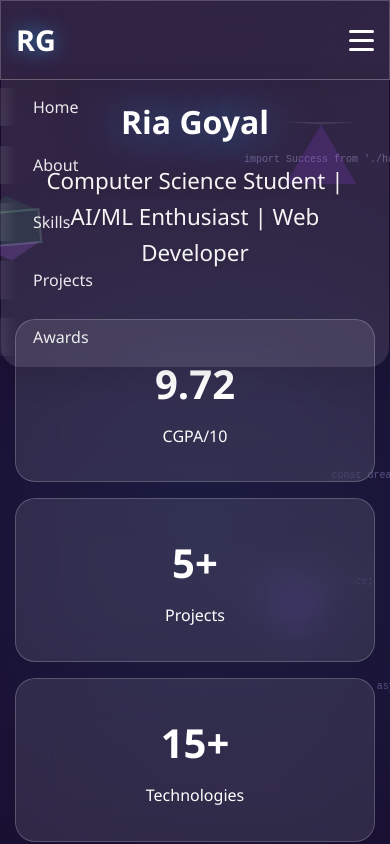
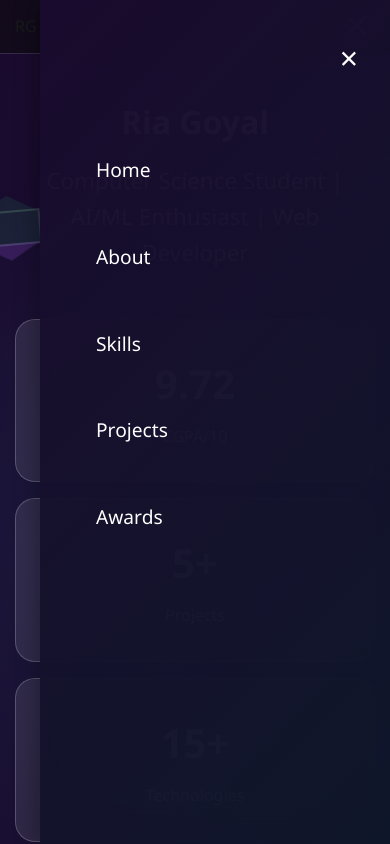
Before and after one commit to krbok/newportR, a plain HTML site: page index.html in a window 390 px wide. Both pictures are taken after a click on the element 361 px from the left and 40 px from the top of the page. Shown: the top 844 px of the page. Drawn offline with Linux system fonts and the light colour scheme.

Commit message:
Update index.html

```diff
--- a/index.html
+++ b/index.html
@@ -217,75 +217,172 @@ body {
 }
 
 /* Header with Glassmorphism */
-header {
-    background: rgba(255, 255, 255, 0.1);
-    backdrop-filter: blur(20px);
-    -webkit-backdrop-filter: blur(20px);
-    border: 1px solid rgba(255, 255, 255, 0.2);
-    box-shadow: 0 8px 32px rgba(0, 0, 0, 0.1);
+/* Modern Header */
+.header-modern {
     position: fixed;
+    top: 0;
     width: 100%;
-    top: 0;
+    background: rgba(255, 255, 255, 0.05); /* More translucent */
+    backdrop-filter: blur(15px);
+    border-bottom: 1px solid rgba(255, 255, 255, 0.08);
     z-index: 1000;
     transition: all 0.3s ease;
 }
 
-nav {
+.nav-modern {
     display: flex;
     justify-content: space-between;
     align-items: center;
-    padding: 1rem 0;
-}
-
-.logo {
-    font-size: 1.8rem;
-    font-weight: bold;
+    padding: 0.7rem 0; /* Reduced from 1rem */
+}
+
+.nav-toggle {
+    display: flex;
+    flex-direction: column;
+    cursor: pointer;
+    padding: 5px;
+    transition: all 0.3s ease;
+}
+
+.hamburger-line {
+    width: 25px;
+    height: 3px;
+    background: #fff;
+    margin: 2px 0;
+    transition: all 0.3s ease;
+    border-radius: 2px;
+}
+
+.nav-toggle.active .hamburger-line:nth-child(1) {
+    transform: rotate(45deg) translate(5px, 5px);
+}
+
+.nav-toggle.active .hamburger-line:nth-child(2) {
+    opacity: 0;
+}
+
+.nav-toggle.active .hamburger-line:nth-child(3) {
+    transform: rotate(-45deg) translate(7px, -6px);
+}
+
+/* Side Navigation */
+.side-nav {
+    position: fixed;
+    top: 0;
+    right: -350px;
+    width: 350px;
+    height: 100vh;
+    background: linear-gradient(135deg, rgba(26, 11, 46, 0.98), rgba(15, 23, 42, 0.98));
+    backdrop-filter: blur(30px);
+    transition: right 0.4s cubic-bezier(0.25, 0.46, 0.45, 0.94);
+    z-index: 1001;
+    box-shadow: -5px 0 20px rgba(0, 0, 0, 0.3);
+}
+
+.side-nav.active {
+    right: 0;
+}
+
+.side-nav-content {
+    padding: 2rem;
+    height: 100%;
+    display: flex;
+    flex-direction: column;
+}
+
+.close-btn {
+    align-self: flex-end;
+    font-size: 2rem;
     color: #fff;
-    text-shadow: 0 0 20px rgba(52, 152, 219, 0.8);
+    cursor: pointer;
+    margin-bottom: 2rem;
     transition: all 0.3s ease;
 }
 
-.logo:hover {
-    transform: scale(1.1);
-    text-shadow: 0 0 30px rgba(52, 152, 219, 1);
-}
-
-.nav-links {
-    display: flex;
+.close-btn:hover {
+    color: #9b59b6;
+    transform: rotate(90deg);
+}
+
+.side-nav-links {
     list-style: none;
-    gap: 2rem;
-}
-
-.nav-links a {
+    flex: 1;
+}
+
+.side-nav-links li {
+    margin: 1.5rem 0;
+}
+
+.side-nav-links a {
+    color: #fff;
     text-decoration: none;
-    color: rgba(255, 255, 255, 0.9);
+    font-size: 1.2rem;
     font-weight: 500;
+    display: block;
+    padding: 1rem 1.5rem;
+    border-radius: 15px;
     transition: all 0.3s ease;
-    padding: 8px 16px;
-    border-radius: 20px;
     position: relative;
     overflow: hidden;
 }
 
-.nav-links a::before {
+.side-nav-links a::before {
     content: '';
     position: absolute;
     top: 0;
     left: -100%;
     width: 100%;
     height: 100%;
-    background: linear-gradient(90deg, transparent, rgba(255, 255, 255, 0.2), transparent);
-    transition: left 0.5s ease;
-}
-
-.nav-links a:hover::before {
-    left: 100%;
-}
-
-.nav-links a:hover {
+    background: linear-gradient(90deg, #3498db, #9b59b6);
+    transition: left 0.3s ease;
+    z-index: -1;
+}
+
+.side-nav-links a:hover::before {
+    left: 0;
+}
+
+.side-nav-links a:hover {
+    transform: translateX(10px);
+}
+
+.side-nav-footer {
+    text-align: center;
     color: #fff;
-    background: rgba(52, 152, 219, 0.3);
-    transform: translateY(-2px);
+}
+
+.side-social-links {
+    display: flex;
+    justify-content: center;
+    gap: 1rem;
+    margin-top: 1rem;
+}
+.social-logo {
+    width: 24px;
+    height: 24px;
+    object-fit: contain;
+    /* Makes logos white */
+}
+
+
+
+/* Overlay */
+.nav-overlay {
+    position: fixed;
+    top: 0;
+    left: 0;
+    width: 100%;
+    height: 100%;
+    background: rgba(0, 0, 0, 0.5);
+    opacity: 0;
+    visibility: hidden;
+    transition: all 0.3s ease;
+    z-index: 1000;
+}
+
+.nav-overlay.active {
+    opacity: 1;
+    visibility: visible;
 }
 
 /* Mobile Menu Toggle */
@@ -859,18 +956,38 @@ section {
 /* Responsive Design */
 @media (max-width: 768px) {
     .nav-links {
-        display: none;
-        position: absolute;
-        top: 100%;
-        left: 0;
-        width: 100%;
-        background: rgba(255, 255, 255, 0.1);
-        backdrop-filter: blur(20px);
-        flex-direction: column;
-        padding: 1rem;
-        box-shadow: 0 10px 30px rgba(0, 0, 0, 0.1);
-        border-radius: 0 0 20px 20px;
-    }
+    display: none;
+    position: fixed;
+    top: 70px;
+    left: 0;
+    width: 100%;
+    height: calc(100vh - 70px);
+    background: rgba(15, 23, 42, 0.98);
+    backdrop-filter: blur(30px);
+    flex-direction: column;
+    padding: 2rem 1rem;
+    box-shadow: 0 10px 30px rgba(0, 0, 0, 0.5);
+    border-radius: 0;
+    z-index: 999;
+    gap: 1.5rem;
+    border-top: 2px solid rgba(147, 51, 234, 0.5);
+}
+
+    .nav-links li {
+        margin: 0;
+    }
+
+    .nav-links a {
+    display: block;
+    padding: 1.2rem 2rem;
+    font-size: 1.2rem;
+    text-align: center;
+    border-radius: 15px;
+    background: rgba(147, 51, 234, 0.2);
+    border: 1px solid rgba(147, 51, 234, 0.3);
+    margin-bottom: 1rem;
+    backdrop-filter: blur(10px);
+}
 
     .nav-links.active {
         display: flex;
@@ -1067,24 +1184,35 @@ section {
     </div>
 </div>
     <!-- Header -->
-    <header>
+    <header class="header-modern">
         <div class="container">
-            <nav>
+            <nav class="nav-modern">
                 <div class="logo">RG</div>
-                <ul class="nav-links" id="navLinks">
+                <div class="nav-toggle" id="navToggle">
+                    <span class="hamburger-line"></span>
+                    <span class="hamburger-line"></span>
+                    <span class="hamburger-line"></span>
+                </div>
+            </nav>
+        </div>
+
+        <!-- Side Navigation -->
+        <div class="side-nav" id="sideNav">
+            <div class="side-nav-content">
+                <div class="close-btn" id="closeBtn">&times;</div>
+                <ul class="side-nav-links">
                     <li><a href="#home">Home</a></li>
                     <li><a href="#about">About</a></li>
                     <li><a href="#skills">Skills</a></li>
                     <li><a href="#projects">Projects</a></li>
                     <li><a href="#achievements">Awards</a></li>
                 </ul>
-                <div class="menu-toggle" id="menuToggle">
-                    <span></span>
-                    <span></span>
-                    <span></span>
-                </div>
-            </nav>
+
+            </div>
         </div>
+
+        <!-- Overlay -->
+        <div class="nav-overlay" id="navOverlay"></div>
     </header>
 
     <!-- Hero Section -->
@@ -1396,10 +1524,18 @@ section {
             <p>Ready to collaborate on innovative AI/ML projects or discuss exciting opportunities in technology</p>
 
             <div class="social-links">
-                <a href="mailto:riagoyal125@gmail.com" class="social-link">📧</a>
-                <a href="https://linkedin.com/in/ria-goyal125" class="social-link" target="_blank">💼</a>
-                <a href="https://github.com/RIAgoyal12" class="social-link" target="_blank">🐱</a>
-                <a href="tel:+917536975370" class="social-link">📱</a>
+                <a href="mailto:riagoyal125@gmail.com" class="social-link">
+                    <img src="gmail.png" alt="Email" class="social-logo">
+                </a>
+                <a href="https://linkedin.com/in/ria-goyal125" class="social-link" target="_blank">
+                    <img src="linkedin.png" alt="LinkedIn" class="social-logo">
+                </a>
+                <a href="https://github.com/RIAgoyal12" class="social-link" target="_blank">
+                    <img src="github-sign.png" alt="GitHub" class="social-logo">
+                </a>
+                <a href="tel:+917536975370" class="social-link">
+                    <img src="circle.png" alt="Phone" class="social-logo">
+                </a>
             </div>
 
             <p>© 2024 Ria Goyal. Crafted with passion for innovation and excellence.</p>
@@ -1409,6 +1545,69 @@ section {
 
     <script>
         // Mobile menu toggle
+        // Close mobile menu when clicking outside
+        // Modern Navigation
+const navToggle = document.getElementById('navToggle');
+const sideNav = document.getElementById('sideNav');
+const closeBtn = document.getElementById('closeBtn');
+const navOverlay = document.getElementById('navOverlay');
+
+function openNav() {
+    sideNav.classList.add('active');
+    navOverlay.classList.add('active');
+    navToggle.classList.add('active');
+    document.body.style.overflow = 'hidden';
+}
+
+function closeNav() {
+    sideNav.classList.remove('active');
+    navOverlay.classList.remove('active');
+    navToggle.classList.remove('active');
+    document.body.style.overflow = 'auto';
+}
+
+navToggle.addEventListener('click', openNav);
+closeBtn.addEventListener('click', closeNav);
+navOverlay.addEventListener('click', closeNav);
+
+// Close nav when clicking on links
+document.querySelectorAll('.side-nav-links a').forEach(link => {
+    link.addEventListener('click', closeNav);
+});
+
+// Smooth scrolling
+document.querySelectorAll('a[href^="#"]').forEach(anchor => {
+    anchor.addEventListener('click', function (e) {
+        e.preventDefault();
+        const target = document.querySelector(this.getAttribute('href'));
+        if (target) {
+            target.scrollIntoView({
+                behavior: 'smooth',
+                block: 'start'
+            });
+        }
+    });
+});
+
+// Header background on scroll
+window.addEventListener('scroll', function() {
+    const header = document.querySelector('.header-modern');
+    if (window.scrollY > 100) {
+        header.style.background = 'rgba(255, 255, 255, 0.08)'; /* More subtle */
+        header.style.backdropFilter = 'blur(20px)';
+    } else {
+        header.style.background = 'rgba(255, 255, 255, 0.05)';
+        header.style.backdropFilter = 'blur(15px)';
+    }
+});
+document.addEventListener('click', function(event) {
+    const isClickInsideNav = navLinks.contains(event.target);
+    const isClickOnToggle = menuToggle.contains(event.target);
+
+    if (!isClickInsideNav && !isClickOnToggle && navLinks.classList.contains('active')) {
+        navLinks.classList.remove('active');
+    }
+});
         const menuToggle = document.getElementById('menuToggle');
         const navLinks = document.getElementById('navLinks');
 
@@ -1426,7 +1625,7 @@ section {
                         behavior: 'smooth',
                         block: 'start'
                     });
-                    // Close mobile menu if open
+                    // Close mobile menu ixf open
                     navLinks.classList.remove('active');
                 }
             });
```
